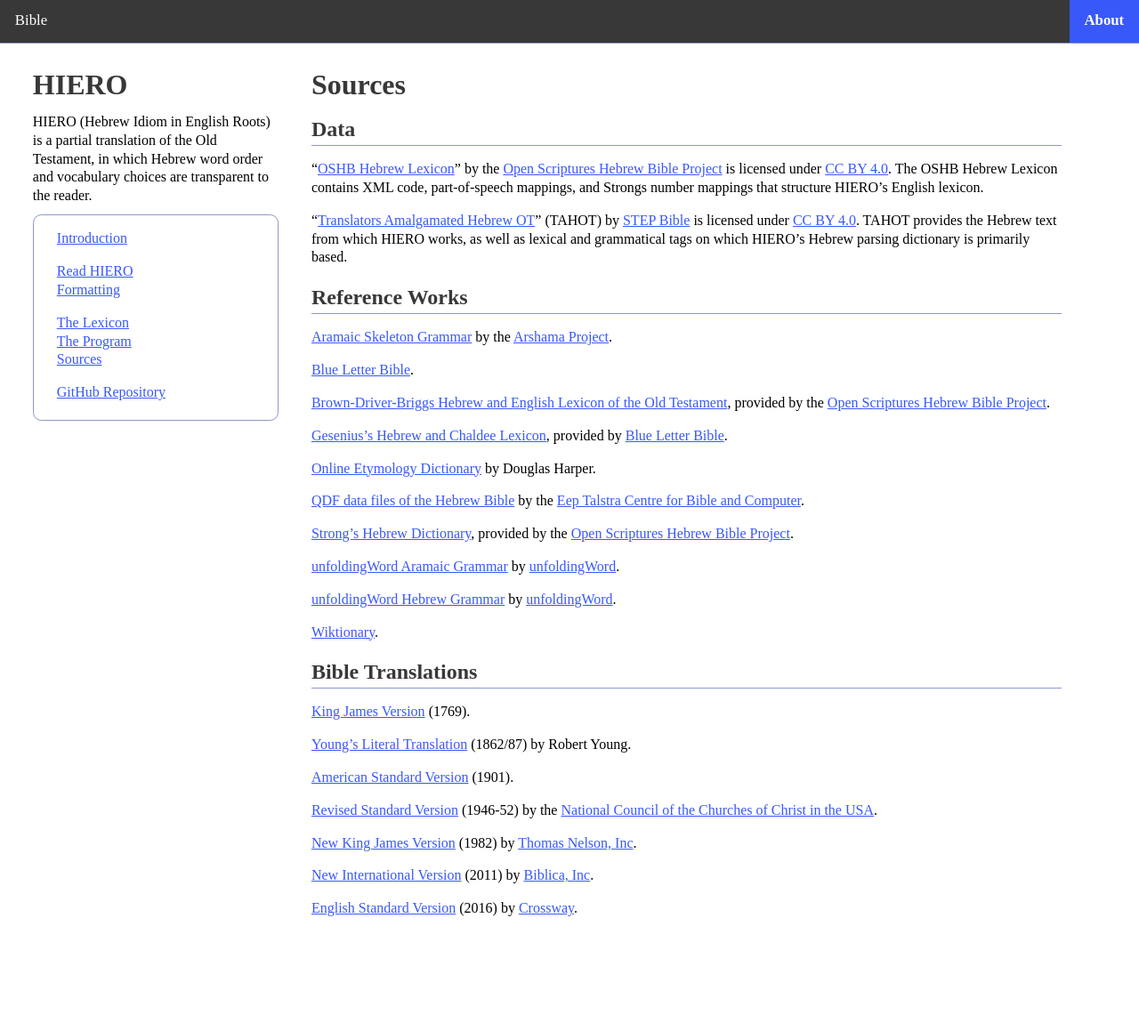
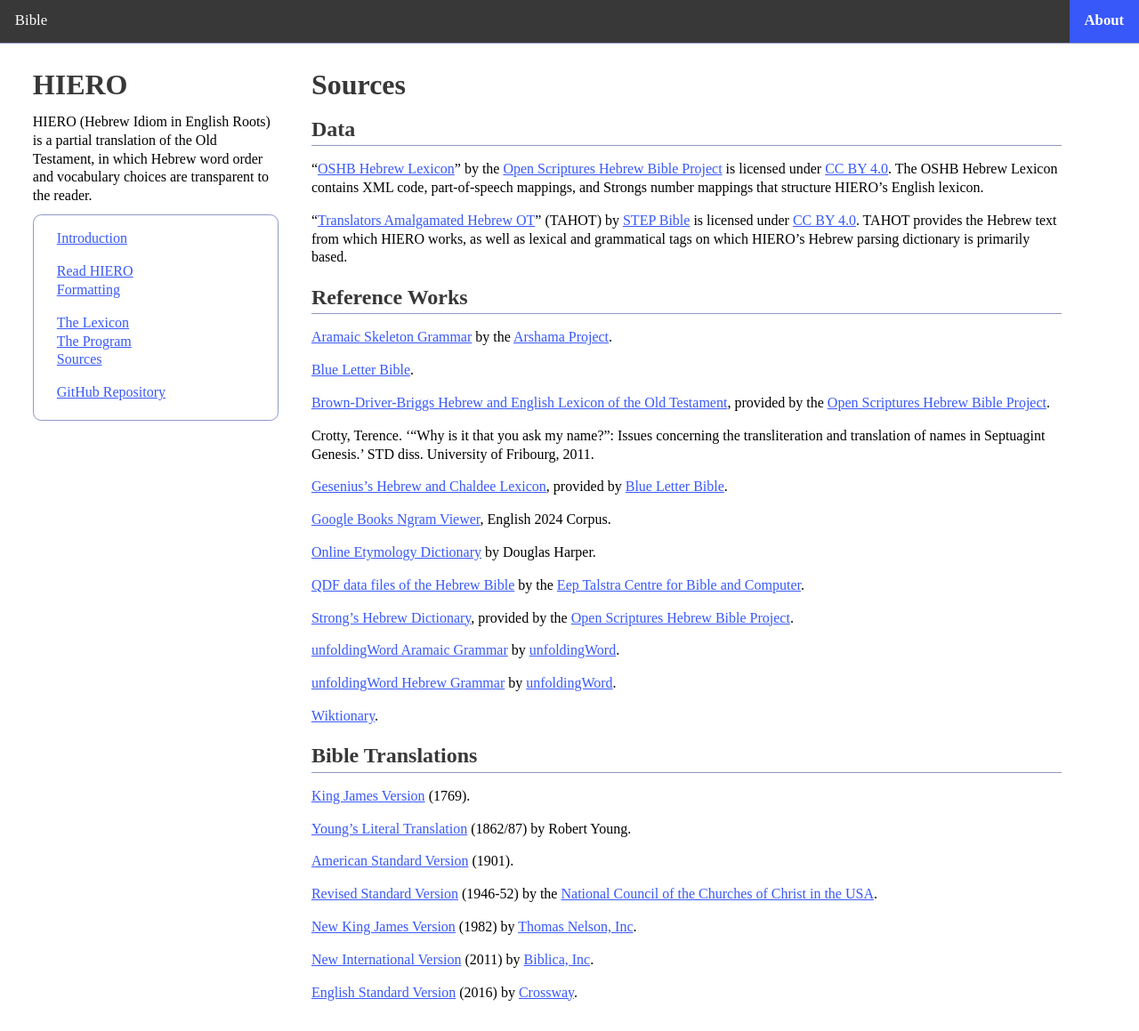
Before and after one commit to gfassero/HIERO, a Jekyll site: the page built from sources.md, in a window 1280 px wide. Shown: the whole page at 89% size. Built offline with Jekyll 4.4.1, drawn with Linux system fonts in a browser that asks for light colours; our own code applies the rules of GitHub Pages for plain Markdown files.

Commit message:
Update sources

```diff
--- a/sources.md
+++ b/sources.md
@@ -14,7 +14,11 @@
 
 [Brown-Driver-Briggs Hebrew and English Lexicon of the Old Testament](http://openscriptures.github.io/HebrewLexicon/HomeFiles/Lexicon.html), provided by the [Open Scriptures Hebrew Bible Project](http://hb.openscriptures.org/).
 
+Crotty, Terence. ‘“Why is it that you ask my name?”: Issues concerning the transliteration and translation of names in Septuagint Genesis.’ STD diss. University of Fribourg, 2011.
+
 [Gesenius’s Hebrew and Chaldee Lexicon](http://www.blueletterbible.org/study/lexica/gesenius/index.cfm), provided by [Blue Letter Bible](http://www.blueletterbible.org/).
+
+[Google Books Ngram Viewer](http://books.google.com/ngrams), English 2024 Corpus.
 
 [Online Etymology Dictionary](http://www.etymonline.com/) by Douglas Harper.
 
```
Also changed, not shown: README.md (+1 -1 lines).
